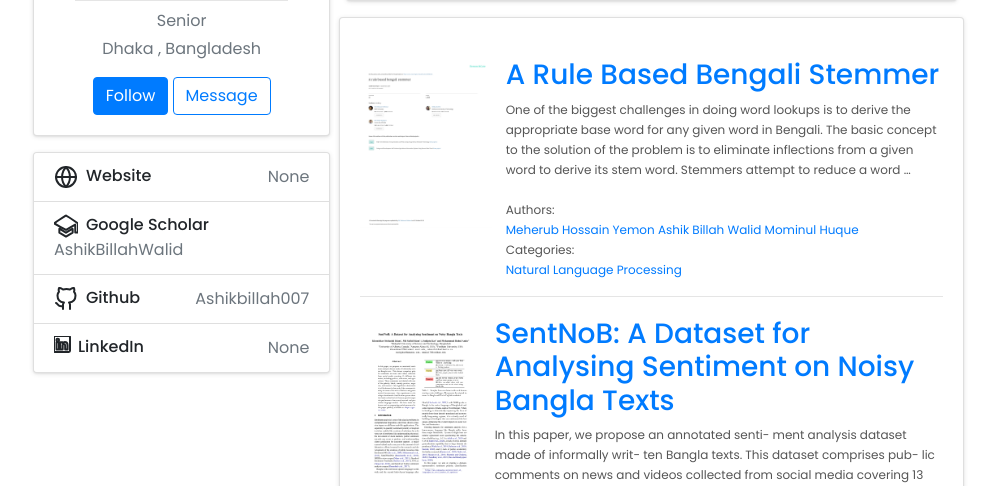
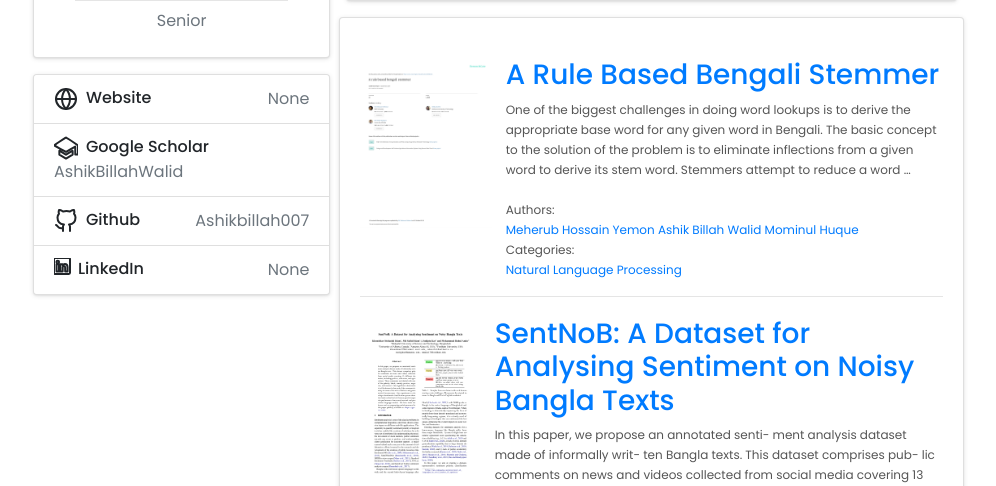
Before and after one commit to mominul/ResearchLog, a Django app: page /profile/2 in a window 1280 px wide. Shown: the part 336-822 px from the top of the page, without its empty margins (145-1141 px from the left). Run offline with Django 4.2, Linux system fonts and the light colour scheme; data comes from the database, SQL or seed files in the repository; both versions use the stored data as it was after the commit.

Commit message:
Update profile page

```diff
--- a/profile/templates/profile.html
+++ b/profile/templates/profile.html
@@ -13,16 +13,6 @@
 <div class="container">
     <div class="main-body">
 
-          {% comment %} <!-- Breadcrumb -->
-          <nav aria-label="breadcrumb" class="main-breadcrumb">
-            <ol class="breadcrumb">
-              <li class="breadcrumb-item"><a href="index.html">Home</a></li>
-              <li class="breadcrumb-item"><a href="javascript:void(0)">User</a></li>
-              <li class="breadcrumb-item active" aria-current="page"><a href="#">User Profile</a></li>
-            </ol>
-          </nav>
-          <!-- /Breadcrumb --> {% endcomment %}
-
           <div class="row gutters-sm">
             <div class="col-md-4 mb-3">
               <div class="card">
@@ -32,9 +22,9 @@
                     <div class="mt-3">
                       <h4>{{ name }}</h4>
                       <p class="text-secondary mb-1">{{ desc }}</p>
-                      <p class="text-muted font-size-sm">Dhaka , Bangladesh</p>
+                      {% comment %} <p class="text-muted font-size-sm">Dhaka , Bangladesh</p>
                       <button class="btn btn-primary">Follow</button>
-                      <button class="btn btn-outline-primary">Message</button>
+                      <button class="btn btn-outline-primary">Message</button> {% endcomment %}
                     </div>
                   </div>
                 </div>
```
Also changed, not shown: db.sqlite3.
